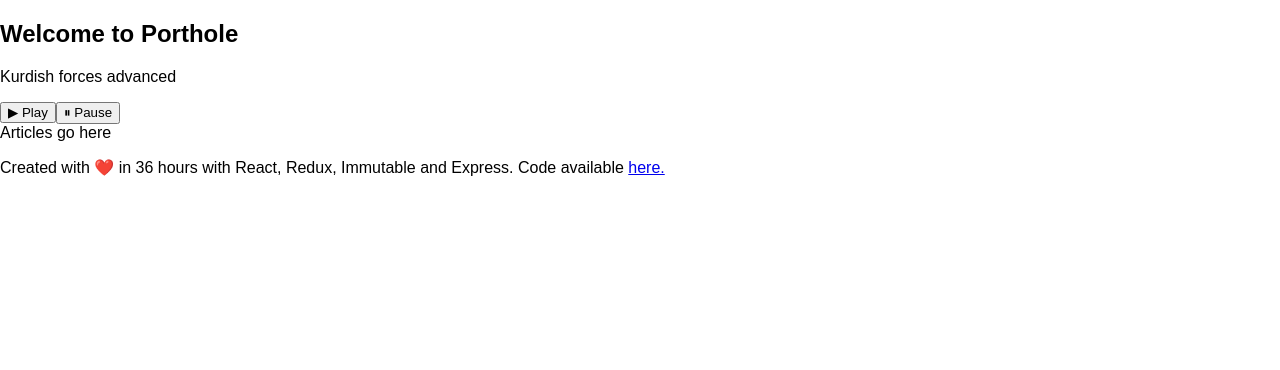
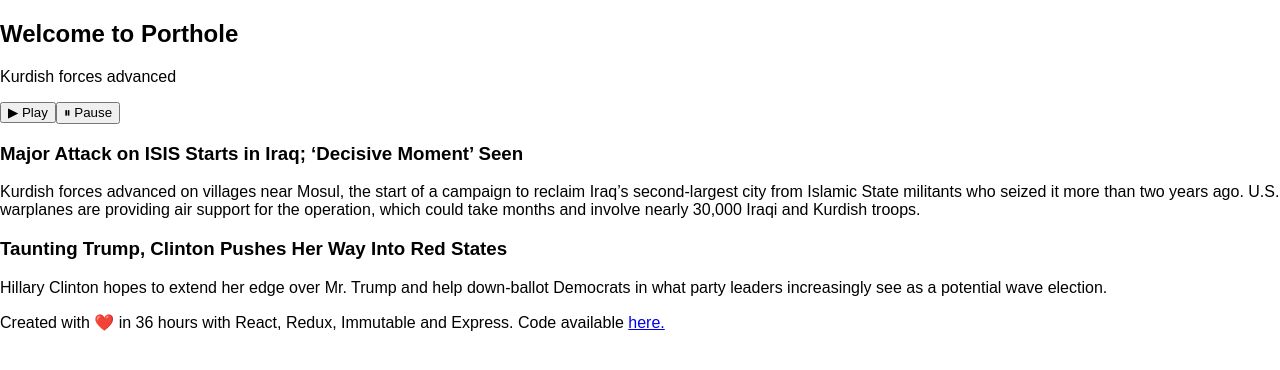
Before and after one commit to dengjonathan/porthole_mvp, a React (Create React App) app: page / in a window 1280 px wide. Shown: the top 370 px of the page. Built offline with nearby package versions, Linux system fonts and the light colour scheme; the HTML template or start-up script is replaced by a standard one.

Commit message:
articles showing

```diff
--- a/src/components/Article.js
+++ b/src/components/Article.js
@@ -0,0 +1,11 @@
+import React from 'react';
+
+const Article = ({article, onClick}) => (
+  //TODO: figure out how to pass in the current article as argument
+  <div className="article" onClick={onClick}>
+    <h3>{article.title}</h3>
+    <p>{article.text}</p>
+  </div>
+);
+
+export default Article;
--- a/src/components/Articles.js
+++ b/src/components/Articles.js
@@ -6,10 +6,23 @@ import store from '../store/store';
 import Article from './Article';
 
 class Articles extends Component {
+
+  changeArticle() {
+
+  }
+
   render() {
+    const articles = this.props.articles
+      .slice(0, 3)
+      .map((article, index) => (<Article
+        article={article}
+        index={index}
+        onClick={this.changeArticle.bind(this)}
+      />));
+
     return(
-      <div>
-        Articles go here
+      <div className="articles">
+        {articles}
       </div>
     );
   }
```
